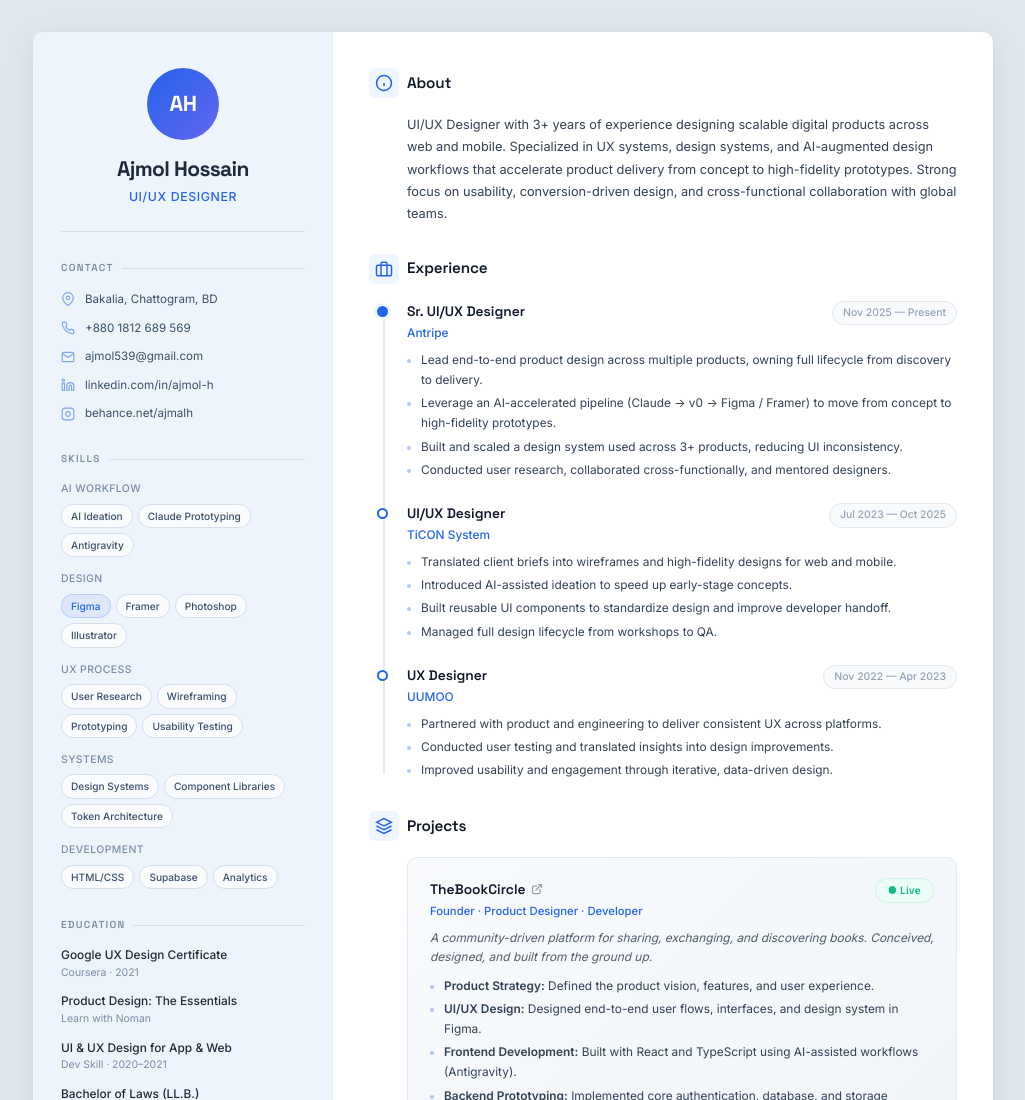
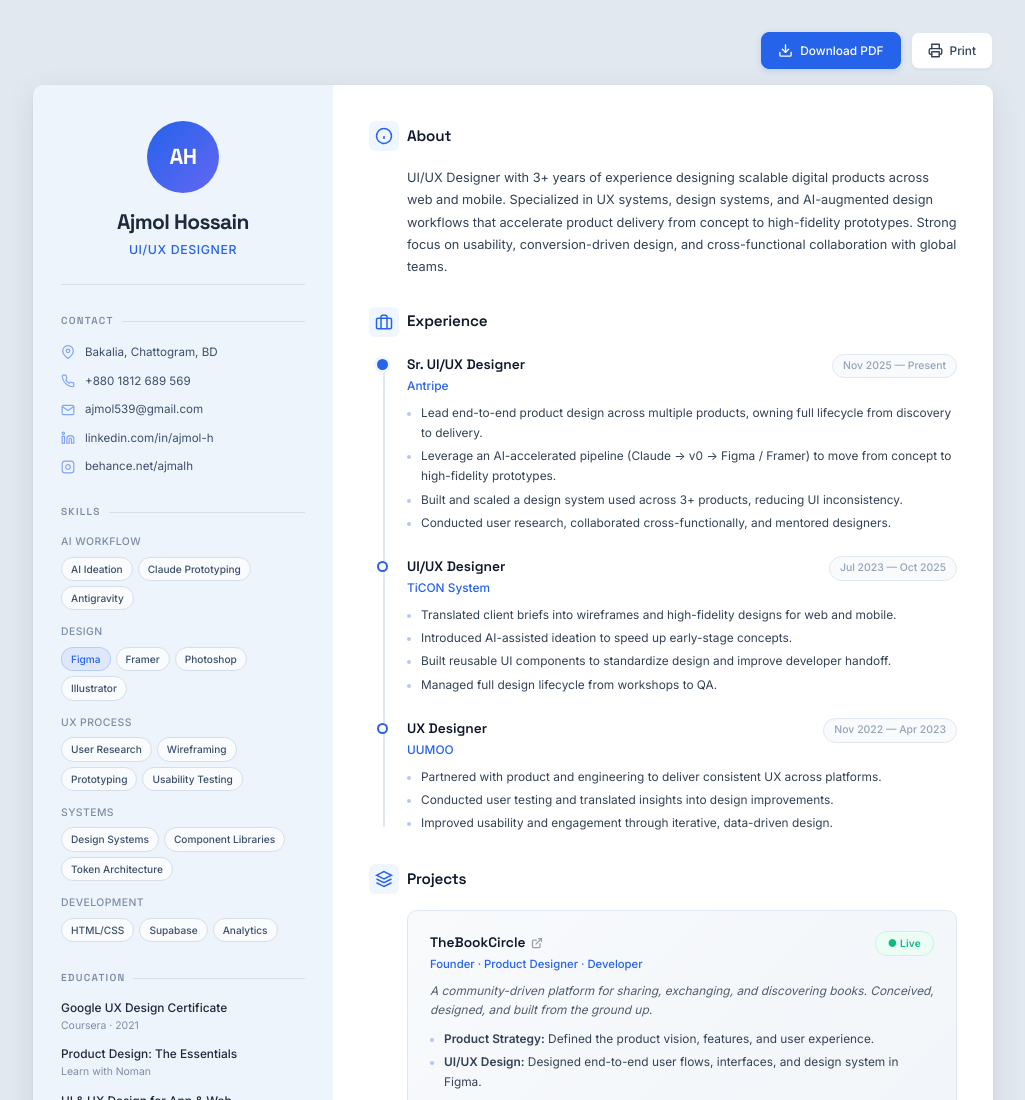
Before and after one commit to ajmol-official/resume, a plain HTML site: page index.html in a window 1280 px wide. Shown: the top 1100 px of the page, without its empty margins (127-1152 px from the left). Drawn offline with Linux system fonts and the light colour scheme.

Commit message:
Add generated PDF and Download PDF action button

```diff
--- a/index.html
+++ b/index.html
@@ -10,6 +10,18 @@
     <link rel="stylesheet" href="style.css">
 </head>
 <body>
+    <!-- Top Action Bar (hidden in print/pdf) -->
+    <div class="actions-bar no-print">
+        <a href="Ajmol_Hossain_Resume.pdf" download="Ajmol_Hossain_Resume.pdf" class="btn-download" title="Download PDF file">
+            <svg width="15" height="15" viewBox="0 0 24 24" fill="none" stroke="currentColor" stroke-width="2.2" stroke-linecap="round" stroke-linejoin="round"><path d="M21 15v4a2 2 0 0 1-2 2H5a2 2 0 0 1-2-2v-4"/><polyline points="7 10 12 15 17 10"/><line x1="12" y1="15" x2="12" y2="3"/></svg>
+            <span>Download PDF</span>
+        </a>
+        <button type="button" onclick="window.print()" class="btn-print" title="Print or save as PDF">
+            <svg width="15" height="15" viewBox="0 0 24 24" fill="none" stroke="currentColor" stroke-width="2.2" stroke-linecap="round" stroke-linejoin="round"><polyline points="6 9 6 2 18 2 18 9"/><path d="M6 18H4a2 2 0 0 1-2-2v-5a2 2 0 0 1 2-2h16a2 2 0 0 1 2 2v5a2 2 0 0 1-2 2h-2"/><rect x="6" y="14" width="12" height="8"/></svg>
+            <span>Print</span>
+        </button>
+    </div>
+
     <div class="resume">
         <!-- Sidebar -->
         <aside class="sidebar">
--- a/style.css
+++ b/style.css
@@ -454,6 +454,60 @@ a {
 }
 
 /* ========================
+   TOP ACTION BAR
+   ======================== */
+.actions-bar {
+    max-width: 960px;
+    margin: 0 auto 16px auto;
+    display: flex;
+    justify-content: flex-end;
+    gap: 10px;
+}
+
+.btn-download,
+.btn-print {
+    display: inline-flex;
+    align-items: center;
+    gap: 7px;
+    padding: 8px 16px;
+    border-radius: 8px;
+    font-size: 0.82rem;
+    font-weight: 500;
+    cursor: pointer;
+    transition: all 0.2s ease;
+    text-decoration: none;
+    font-family: var(--font-body);
+}
+
+.btn-download {
+    background: var(--main-accent);
+    color: #ffffff !important;
+    border: 1px solid var(--main-accent);
+    box-shadow: 0 2px 6px rgba(37, 99, 235, 0.2);
+}
+
+.btn-download:hover {
+    background: #1d4ed8;
+    border-color: #1d4ed8;
+    transform: translateY(-1px);
+    box-shadow: 0 4px 10px rgba(37, 99, 235, 0.3);
+}
+
+.btn-print {
+    background: #ffffff;
+    color: var(--main-text);
+    border: 1px solid var(--main-border);
+    box-shadow: 0 1px 3px rgba(0, 0, 0, 0.05);
+}
+
+.btn-print:hover {
+    background: #f8fafc;
+    color: var(--main-heading);
+    border-color: #cbd5e1;
+    transform: translateY(-1px);
+}
+
+/* ========================
    RESPONSIVE
    ======================== */
 @media (max-width: 700px) {
@@ -520,6 +574,10 @@ a {
    PRINT
    ======================== */
 @media print {
+    .no-print {
+        display: none !important;
+    }
+
     html {
         font-size: 12px;
     }
```
Also changed, not shown: 2 other files.
